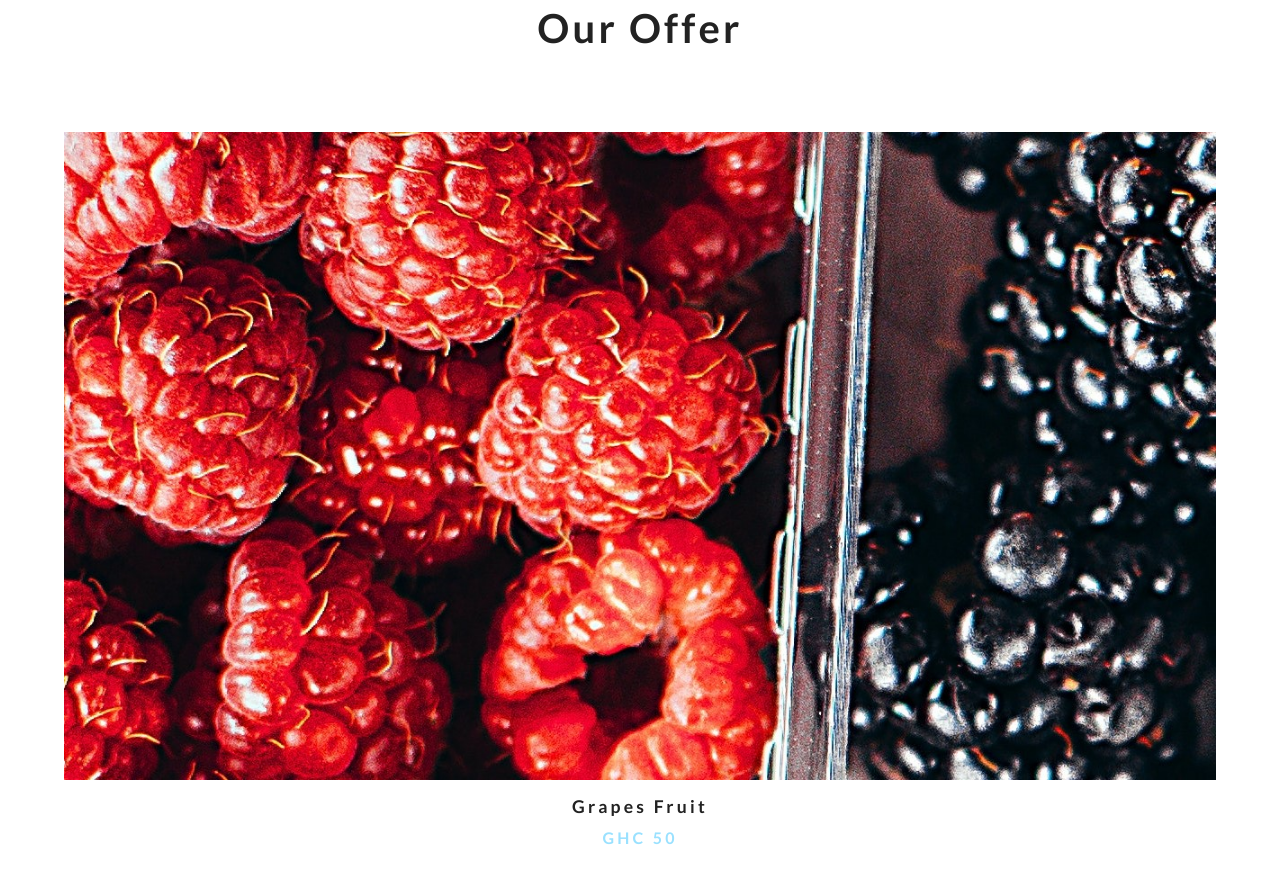
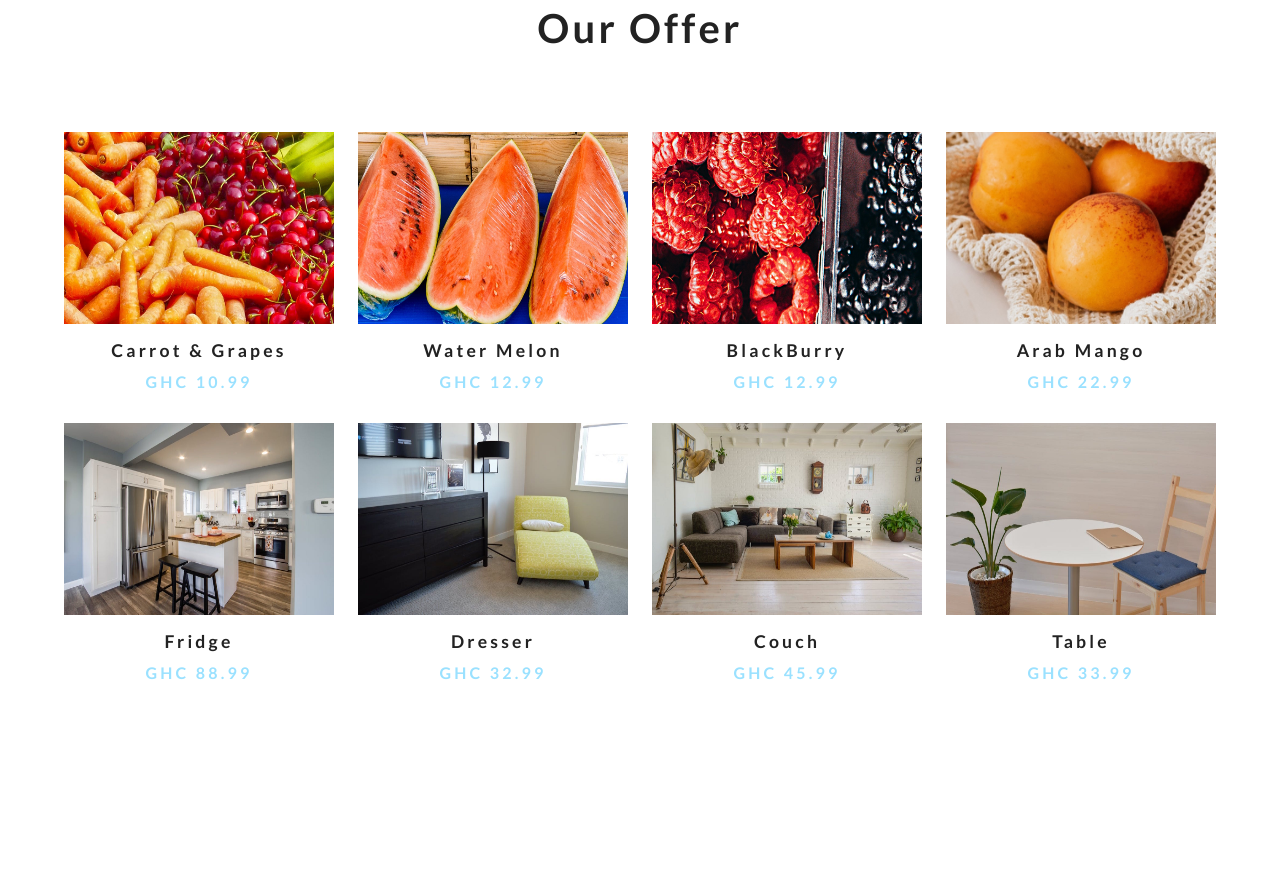
Before and after one commit to felixTechnology/E-commerceAssignment_November, a plain HTML site: page index.html in a window 1280 px wide. Shown: the part 860-1742 px from the top of the page. After the commit the page ends 1606 px from the top, so only its background shows below. Drawn offline with Linux system fonts and the light colour scheme.

Commit message:
created classes for UI, Product to dynamically display content of items on the webpage

```diff
--- a/apps.js
+++ b/apps.js
@@ -1,16 +1,122 @@
 //selecting the cart button
-const cartBtn =  document.querySelector('.cart-btn');
-const closeCartBtn =  document.querySelector('.close-cart');
-const clearCartBtn =  document.querySelector('.clear-btn');
-const cartDOM =  document.querySelector('.cart');
-const cartOverlay =  document.querySelector('.cart-overlay');
-const cartItems =  document.querySelector('.cart-items');
-const cartTotal =  document.querySelector('.cart-total');
-const cartContent =  document.querySelector('.cart-content');
-const productDoM =  document.querySelector('.products-center');
+const cartBtn =  document.querySelector('.cart-btn');/*1*/
+const closeCartBtn =  document.querySelector('.close-cart');/*2*/
+const clearCartBtn =  document.querySelector('.clear-btn');/*3*/
+const cartDOM =  document.querySelector('.cart');/*4*/
+const cartOverlay =  document.querySelector('.cart-overlay');/*5*/
+const cartItems =  document.querySelector('.cart-items');/*6*/
+const cartTotal =  document.querySelector('.cart-total');/*7*/
+const cartContent =  document.querySelector('.cart-content');/*8*/
+const productDoM =  document.querySelector('.products-center');/*9*/
 
 
-//CART: This will be our main cart.Where we will be placing information.Getting information from localStorage
+//10. CART: This will be our main cart.Where we will be placing information.Getting information from localStorage
 const cart =  [];
 
-//
+//11. creating classes and methods. Will be responsible for getting the products locally.
+class Products{
+
+    /*method to get the product
+    *
+    *
+    * */
+
+   async getProducts(){
+        //using fetch method. With this feature we can use Async-wait(this will always return a promise) .
+        // We can also use (await)-this will allow us to wait till the (promise) is settled then we return a result
+
+       try{
+           let result;
+           result = await fetch('products.json');
+           let data;
+           data = await result.json();
+           /*return  data;*/
+           //now,knowing that the data returns the object as above (return data), I will pass the property (items) which is the name of the json data object
+           let products = data.items; //products is holding the array of product items
+           //will use the map method (map()) since I have an array of product instead arrange the json properly
+           products = products.map(item => {
+               let fields = item.fields;
+               const {title,price} = fields;
+               const{id} = item.sys;
+               const image = item.fields.image.fields.file.url;
+               return{title,price,id,image}
+           })
+           return products;
+
+
+
+       }catch(error){
+           console.log(error)
+       }
+
+
+
+
+
+    }
+
+    get(){
+
+    }
+
+
+
+}
+
+
+//12. UI Class to Display the product. It will get the items been returned from product class or getting them from localStorage
+class UI {
+
+      //this method will get an array
+      displayProducts(products){
+          //console.log(products)
+          let result = '';
+          products.forEach(product => {//forEach and every product get the ff properties
+              result += `
+                 <article class="product">
+                                <div class="img-container">
+                                    <img src="${product.image}" class="product-img">
+                                    <button class="bag-btn" data-id=${product.id}>
+                                        <i class="fas fa-shopping-cart"></i>
+                                        Keep in Basket
+                                    </button>
+                                </div>
+
+                                 <h3>${product.title}</h3>
+                                 <!--<h4>GHC 50</h4>-->
+                                 <h4>GHC ${product.price}</h4>
+                         </article>`;
+          });
+
+          productDoM.innerHTML=result;
+      };
+
+
+}
+
+//13. Actual localStorage Class
+class Storage{
+
+
+}
+
+
+/*14.Event Listener
+* The evenListener is given the name DOMContentLoaded.So when the content loads, we call the callBackFunction
+* using the arrow function syntax ()=>{}, where we will be calling our function
+* Will class instances of the classes in the call back function
+* Storage class wont have instance in the callBackFunction because will use static methods in that class.
+*
+*  */
+
+document.addEventListener("DOMContentLoaded", () =>{
+    const ui = new UI();
+    const products = new Products();
+
+    //get all products.
+    /*Get the product which is my instance and the method. And pass the then() method to console.log whatever i'm getting*/
+    /*products.getProducts().then(data => console.log(data))*/
+    /*products.getProducts().then(products => console.log(products));*/
+    products.getProducts().then(products =>ui.displayProducts(products));
+
+})
--- a/index.html
+++ b/index.html
@@ -49,7 +49,7 @@
                  </div>
                   <div class="products-center">
                       <!--------single Product----------->
-                         <article class="product">
+                        <!-- <article class="product">
                                 <div class="img-container">
                                     <img src="./images/fruit3.jpg" alt="products" class="product-img">
                                     <button class="bag-btn" data-id="1">
@@ -60,7 +60,7 @@
 
                                  <h3>grapes fruit</h3>
                                  <h4>GHC 50</h4>
-                         </article>
+                         </article>-->
                       <!--------End of single Product----------->
 
 
--- a/products.json
+++ b/products.json
@@ -3,33 +3,34 @@
     {
       "sys": { "id": "1" },
       "fields": {
-        "title": "queen panel bed",
+        "title": " Carrot & Grapes",
         "price": 10.99,
-        "image": { "fields": { "file": { "url": "./images/product-1.jpeg" } } }
+        "image": { "fields": { "file": { "url": "./images/fruit1.jpg" } } }
       }
     },
     {
       "sys": { "id": "2" },
       "fields": {
-        "title": "king panel bed",
+        "title": "Water Melon",
         "price": 12.99,
-        "image": { "fields": { "file": { "url": "./images/product-2.jpeg" } } }
+        "image": { "fields": { "file": { "url": "./images/fruit2.jpg" } } }
       }
     },
+
     {
       "sys": { "id": "3" },
       "fields": {
-        "title": "single panel bed",
+        "title": "BlackBurry",
         "price": 12.99,
-        "image": { "fields": { "file": { "url": "./images/product-3.jpeg" } } }
+        "image": { "fields": { "file": { "url": "./images/fruit3.jpg" } } }
       }
     },
     {
       "sys": { "id": "4" },
       "fields": {
-        "title": "twin panel bed",
+        "title": "Arab Mango",
         "price": 22.99,
-        "image": { "fields": { "file": { "url": "./images/product-4.jpeg" } } }
+        "image": { "fields": { "file": { "url": "./images/fruit4.jpg" } } }
       }
     },
     {
```
